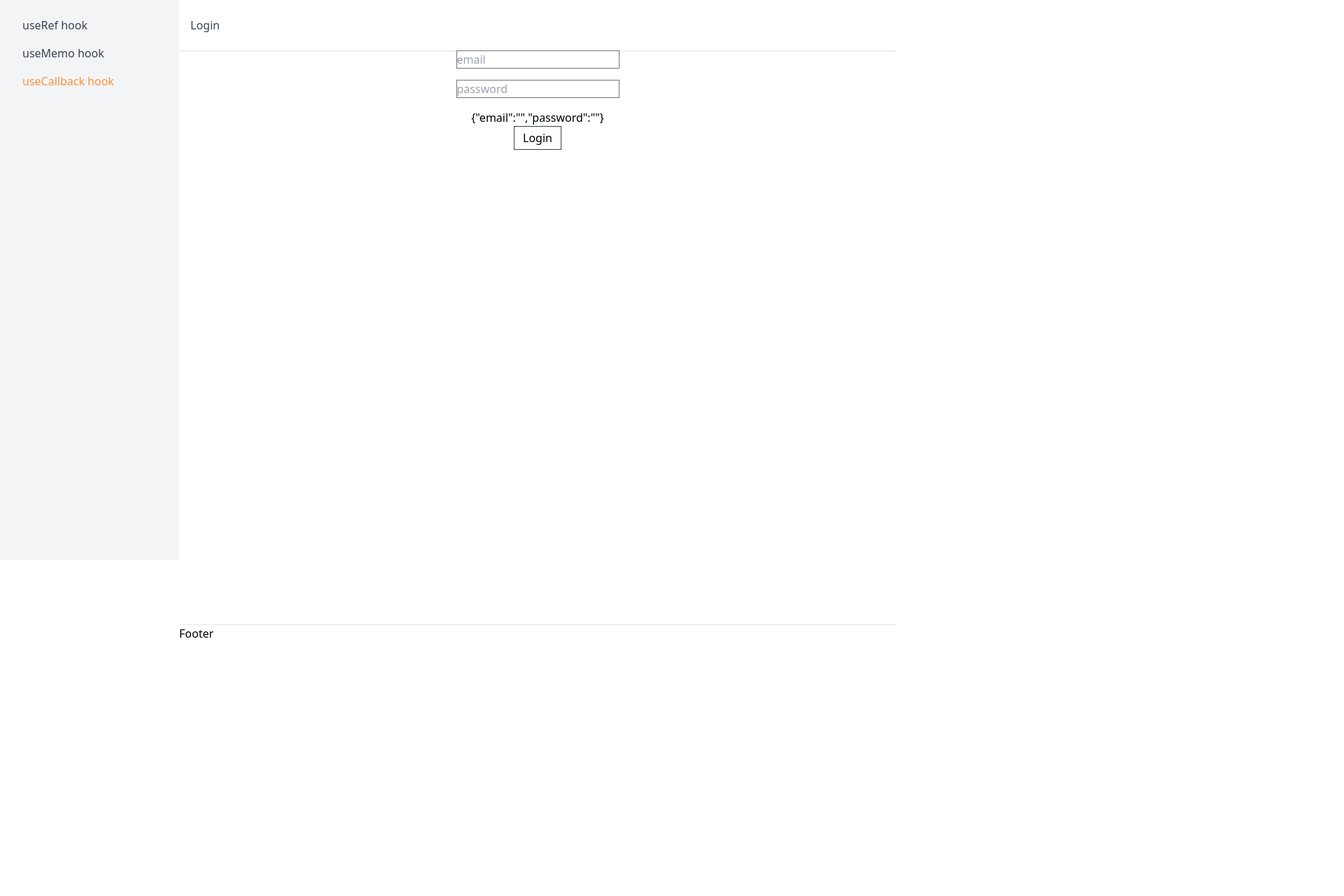
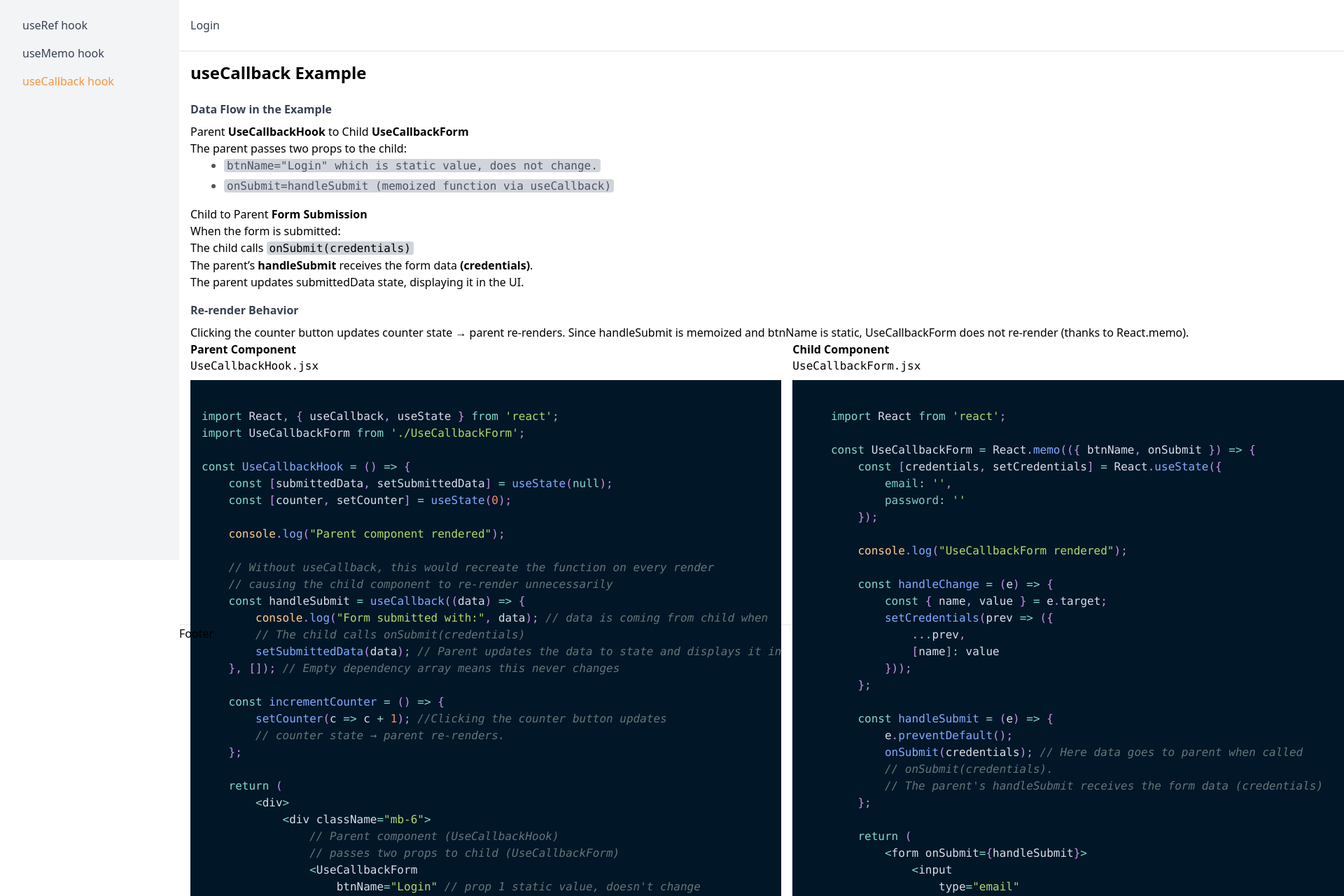
Before and after one commit to arupsaha07/react-routing, a React (Vite) app: page /example/use-callback in a window 1280 px wide. Shown: the top 1280 px of the page at 70% size, 1920 px wide, since content can reach past the window. Before the commit the page ends 917 px from the top, so only its background shows below. Built offline with nearby package versions, Linux system fonts and the light colour scheme; no server answers.

Commit message:
useCallback updated

```diff
--- a/src/components/examples/UseCallbackForm.jsx
+++ b/src/components/examples/UseCallbackForm.jsx
@@ -1,32 +1,65 @@
-import { useContext, useState } from 'react'
+import React from 'react';
 
-function UseCallbackForm(props) {
+const UseCallbackForm = React.memo(({ btnName, onSubmit }) => {
 
-    const [credentials, setCredentials] = useState({ email: '', password: '' })
-    console.log("rendering UseCallbackForm");
+    const [credentials, setCredentials] = React.useState({
+        email: '',
+        password: ''
+    });
+
+    console.log("UseCallbackForm rendered");
+
+    const handleChange = (e) => {
+        const { name, value } = e.target;
+        setCredentials(prev => ({
+            ...prev,
+            [name]: value
+        }));
+    };
+
+    const handleSubmit = (e) => {
+        e.preventDefault();
+        onSubmit(credentials);
+    };
 
     return (
-        <div className='flex flex-col items-center mx-auto max-w-80'>
+        <form
+            onSubmit={handleSubmit}
+            className='flex flex-col items-center mx-auto max-w-80'
+        >
+            <input
+                type="email"
+                name="email"
+                placeholder='Email'
+                className='border border-gray-500 mb-4 p-2 w-full'
+                value={credentials.email}
+                onChange={handleChange}
+                required
+            />
 
             <input
-                type="text"
-                placeholder='email'
-                className='border border-gray-500 mb-4'
-                value={credentials.email}
-                onChange={(e) => setCredentials({ ...credentials, email: e.target.value })} />
+                type="password"
+                name="password"
+                placeholder='Password'
+                className='border border-gray-500 mb-4 p-2 w-full'
+                value={credentials.password}
+                onChange={handleChange}
+                minLength="6"
+                required
+            />
 
-            <input
-                type="text"
-                placeholder='password'
-                className='border border-gray-500 mb-4'
-                name={credentials.password}
-                onChange={e => setCredentials({...credentials, password: e.target.value})} />
+            <button
+                type="submit"
+                className='bg-blue-500 text-white py-2 px-4 rounded hover:bg-blue-600 transition'
+            >
+                {btnName}
+            </button>
 
-            <div>{JSON.stringify(credentials)}</div>
+            <div className="mt-4 text-sm text-gray-600">
+                Current state: {JSON.stringify(credentials)}
+            </div>
+        </form>
+    );
+});
 
-            <button className='border border-gray-700 py-1 px-3'>{props.btnName}</button>
-        </div>
-    )
-}
-
-export default UseCallbackForm
+export default UseCallbackForm;
--- a/src/components/examples/UseCallbackHook.jsx
+++ b/src/components/examples/UseCallbackHook.jsx
@@ -1,11 +1,191 @@
-import React, { useState, useEffect } from "react";
-import UseCallbackForm from './UseCallbackForm'
+import React, { useCallback, useState } from 'react';
+import UseCallbackForm from './UseCallbackForm';
+
+import { Prism as SyntaxHighlighter } from 'react-syntax-highlighter';
+import { nightOwl } from 'react-syntax-highlighter/dist/esm/styles/prism';
 
 const UseCallbackHook = () => {
 
+  const useCallbackFormCodeBody = `
+    import React from 'react';
+
+    const UseCallbackForm = React.memo(({ btnName, onSubmit }) => {
+        const [credentials, setCredentials] = React.useState({
+            email: '',
+            password: ''
+        });
+
+        console.log("UseCallbackForm rendered");
+
+        const handleChange = (e) => {
+            const { name, value } = e.target;
+            setCredentials(prev => ({
+                ...prev,
+                [name]: value
+            }));
+        };
+
+        const handleSubmit = (e) => {
+            e.preventDefault();
+            onSubmit(credentials); // Here data goes to parent when called
+            // onSubmit(credentials).
+            // The parent's handleSubmit receives the form data (credentials)
+        };
+
+        return (
+            <form onSubmit={handleSubmit}>
+                <input
+                    type="email"
+                    name="email" //This is important
+                    value={credentials.email}
+                    onChange={handleChange}
+                />
+
+                <input
+                    type="password"
+                    name="password" //This is important
+                    value={credentials.password}
+                    onChange={handleChange}
+                />
+
+                <button type="submit">{btnName}</button>
+
+                <div>
+                    Current state: {JSON.stringify(credentials)}
+                </div>
+            </form>
+        );
+    });
+
+    export default UseCallbackForm;
+    `
+
+  const useCallbackHookCodeBody = `
+import React, { useCallback, useState } from 'react';
+import UseCallbackForm from './UseCallbackForm';
+
+const UseCallbackHook = () => {
+    const [submittedData, setSubmittedData] = useState(null);
+    const [counter, setCounter] = useState(0);
+
+    console.log("Parent component rendered");
+
+    // Without useCallback, this would recreate the function on every render
+    // causing the child component to re-render unnecessarily
+    const handleSubmit = useCallback((data) => {
+        console.log("Form submitted with:", data); // data is coming from child when
+        // The child calls onSubmit(credentials)
+        setSubmittedData(data); // Parent updates the data to state and displays it in UI.
+    }, []); // Empty dependency array means this never changes
+
+    const incrementCounter = () => {
+        setCounter(c => c + 1); //Clicking the counter button updates
+        // counter state → parent re-renders.
+    };
+
+    return (
+        <div>
+            <div className="mb-6">
+                // Parent component (UseCallbackHook)
+                // passes two props to child (UseCallbackForm)
+                <UseCallbackForm
+                    btnName="Login" // prop 1 static value, doesn't change
+                    onSubmit={handleSubmit} // prop 2 Memoized function via useCallback
+                />
+            </div>
+
+            <div className="mt-6">
+                <button onClick={incrementCounter}>
+                    Increment Counter: {counter}
+                </button>// Clicking this button will cause parent re-render
+                // but not form re-render
+            </div>
+        </div>
+    );
+};
+
+export default UseCallbackHook;
+    `
+
+  const [submittedData, setSubmittedData] = useState(null);
+  const [counter, setCounter] = useState(0);
+
+  console.log("Parent component rendered");
+
+  // Without useCallback, this would recreate the function on every render
+  // causing the child component to re-render unnecessarily
+  const handleSubmit = useCallback((data) => {
+    console.log("Form submitted with:", data);
+    setSubmittedData(data);
+  }, []); // Empty dependency array means this never changes
+
+  const incrementCounter = () => {
+    setCounter(c => c + 1);
+  };
+
   return (
-    <div>
-      <UseCallbackForm btnName="Login"/>
+    <div className="p-4">
+      <h1 className="text-2xl font-bold mb-6">useCallback Example</h1>
+      <h4 className='font-semibold mt-4 mb-2 text-gray-700'>Data Flow in the Example</h4>
+      <p>Parent <b>UseCallbackHook</b> to Child <b>UseCallbackForm</b></p>
+      <p>The parent passes two props to the child:</p>
+      <ol className='list-disc pl-6 space-y-1 mb-4 text-gray-600'>
+        <li className='ms-6'><code className='bg-gray-300 px-1 rounded'>btnName="Login" which is static value, does not change.</code></li>
+        <li className='ms-6'><code className='bg-gray-300 px-1 rounded'>onSubmit=handleSubmit (memoized function via useCallback)</code></li>
+      </ol>
+      <h5 className="text-base">Child to Parent <b>Form Submission</b></h5>
+      <p>When the form is submitted:</p>
+      <p>The child calls <code className='bg-gray-300 px-1 rounded'>onSubmit(credentials)</code></p>
+      <p>The parent’s <b>handleSubmit</b> receives the form data <b>(credentials)</b>.</p>
+      <p>The parent updates submittedData state, displaying it in the UI.</p>
+      <h4 className='font-semibold mt-4 mb-2 text-gray-700'>Re-render Behavior</h4>
+      <p> Clicking the counter button updates counter state → parent re-renders. Since handleSubmit is memoized and btnName is static, UseCallbackForm does not re-render (thanks to React.memo).</p>
+
+      <div className="mb-6 flex gap-4">
+
+        <div className='w-1/2'>
+          <h2 className='font-bold'>Parent Component</h2>
+          <pre>UseCallbackHook.jsx</pre>
+          <SyntaxHighlighter language="javascript" style={nightOwl}>
+            {useCallbackHookCodeBody}
+          </SyntaxHighlighter>
+        </div>
+
+        <div className='w-1/2'>
+          <h2 className="font-bold">Child Component</h2>
+          <pre>UseCallbackForm.jsx</pre>
+          <SyntaxHighlighter language="javascript" style={nightOwl}>
+            {useCallbackFormCodeBody}
+          </SyntaxHighlighter>
+        </div>
+
+      </div>
+
+      <div className="mb-6">
+        <UseCallbackForm
+          btnName="Login"
+          onSubmit={handleSubmit}
+        />
+      </div>
+
+      {submittedData && (
+        <div className="mb-6 p-4 bg-green-100 border border-green-400 rounded">
+          <h2 className="font-bold">Submitted Data:</h2>
+          <pre>{JSON.stringify(submittedData, null, 2)}</pre>
+        </div>
+      )}
+
+      <div className="mt-6">
+        <button
+          onClick={incrementCounter}
+          className="bg-gray-200 px-4 py-2 rounded hover:bg-gray-300"
+        >
+          Increment Counter: {counter}
+        </button>
+        <p className="text-sm text-gray-600 mt-2">
+          Clicking this will cause parent re-render but not form re-render
+        </p>
+      </div>
     </div>
   );
 };
```
